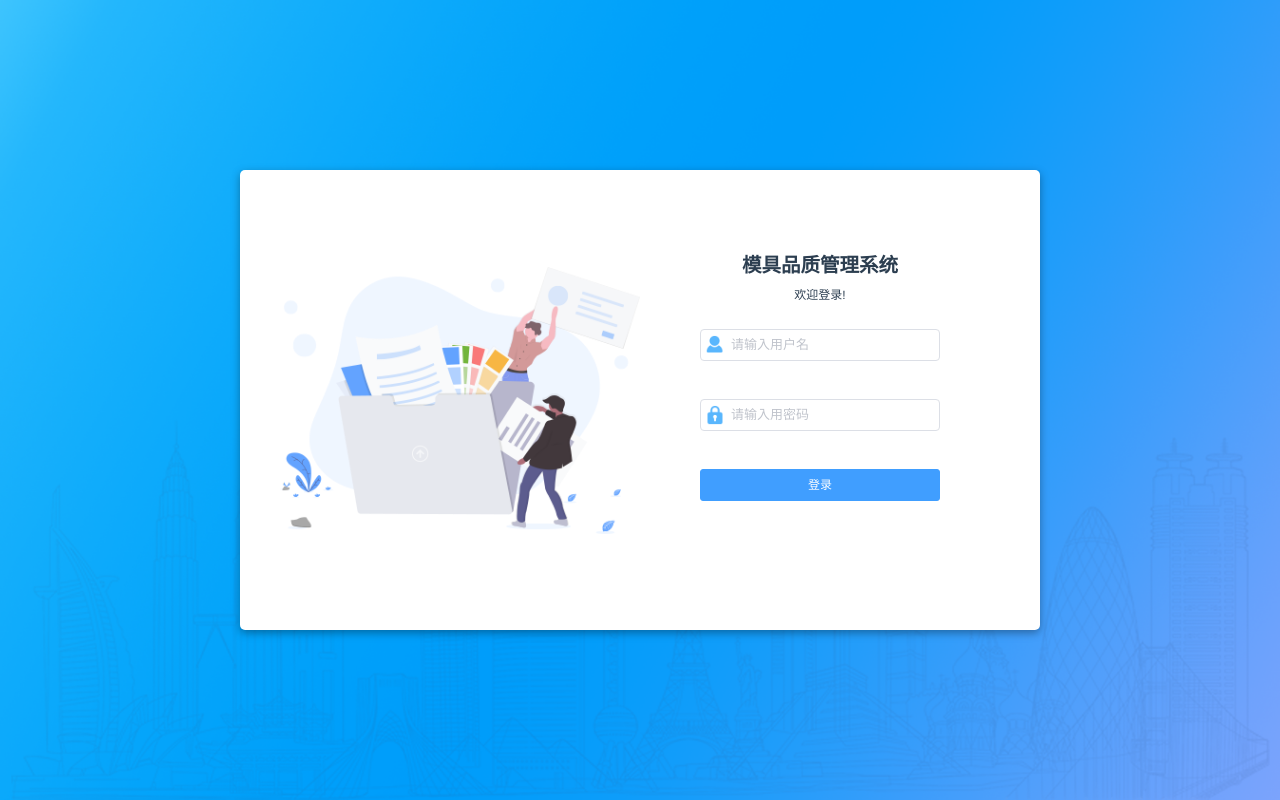
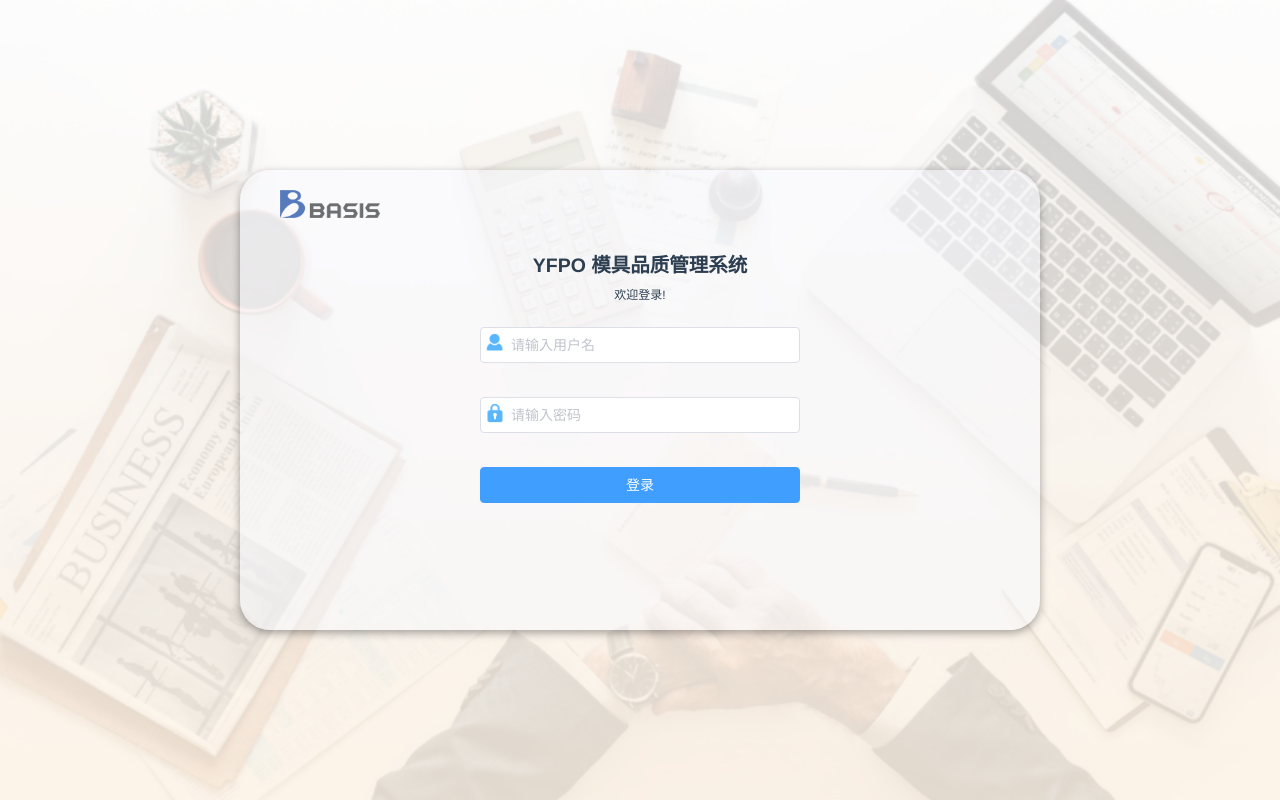
Before and after one commit to jiangshanFan/yfpo, a Vue app: page /#/login in a window 1280 px wide. Built offline with nearby package versions, Linux system fonts and the light colour scheme.

Commit message:
modified the file of login.vue & login_bg.png

```diff
--- a/src/pages/login.vue
+++ b/src/pages/login.vue
@@ -1,20 +1,20 @@
 <template>
   <div id="login" class="tc posr">
     <div class="login posa boxShadow">
-      <h2 class="title">模具品质管理系统</h2>
+      <h2 class="title">YFPO 模具品质管理系统</h2>
       <span class="f12">欢迎登录!</span>
 
       <div class="login_info">
 
-        <el-input placeholder="请输入用户名" v-model.trim="accountName" size="small" clearable>
+        <el-input placeholder="请输入用户名" v-model.trim="accountName" size="medium" clearable>
           <i slot="prefix" class="el-input__icon icon_user"></i>
         </el-input>
 
-        <el-input type="password" placeholder="请输入用密码" v-model.trim="pwd" size="small" clearable show-password>
+        <el-input type="password" placeholder="请输入密码" v-model.trim="pwd" size="medium" clearable show-password>
           <i slot="prefix" class="el-input__icon icon_pwd"></i>
         </el-input>
 
-        <el-button type="primary" size="small" style="width: 100%;" @click="login">登录</el-button>
+        <el-button type="primary" size="medium" style="width: 100%;" @click="login">登录</el-button>
       </div>
 
     </div>
@@ -86,22 +86,27 @@
     background: url("../assets/login_bg.png") no-repeat center 0;
     background-size: cover;
     .login {
-      width: 800px;
+      width: 80%;
       height: 460px;
+      max-width: 800px;
       position: absolute;
       top: 50%;
       left: 50%;
       transform: translate(-50%, -50%);
-      padding: 80px 40px 80px 400px;
+      padding: 80px;
       box-sizing: border-box;
-      border-radius: 5px;
-      background: #fff url("../assets/login_dialog_bg.png") no-repeat 40px center;
-      background-size: 360px;
+      border-radius: 30px;
+      /*opacity: 0.7;*/
+      background: rgba(247,250,255,0.5) url("../assets/logo.png") no-repeat 40px 20px;
+      background-size: 100px;
       .title {
         margin: 0 !important;
       }
       .login_info {
         height: 210px;
+        max-width: 400px;
+        width: 50%;
+        margin: 0 auto;
         padding: 0 60px;
         display: flex;
         justify-content: space-around;
```
Also changed, not shown: src/assets/login_bg.png.
